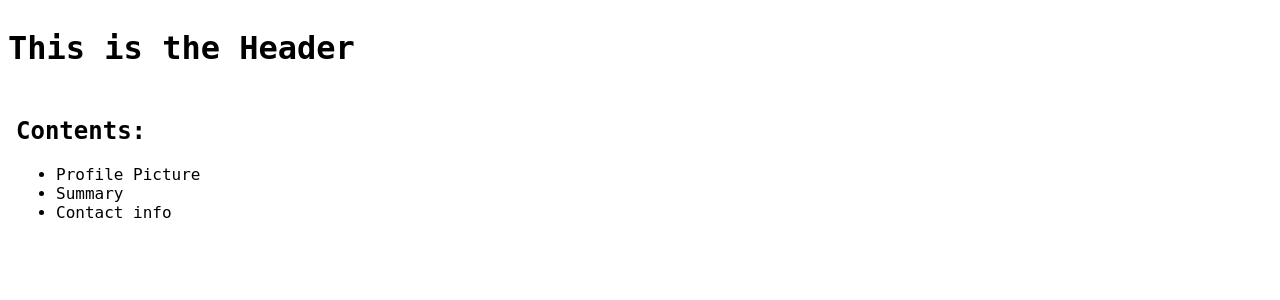
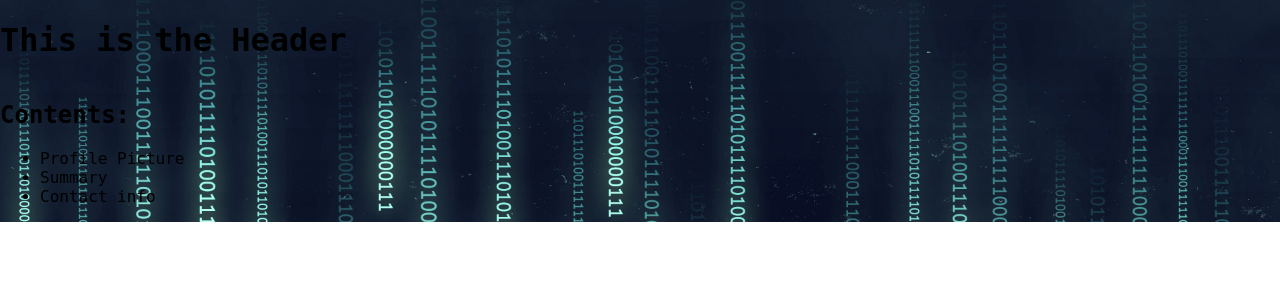
Before and after one commit to russellcape/web-portfolio, a React (Create React App) app: page / in a window 1280 px wide. Shown: the top 300 px of the page. Built offline with nearby package versions, Linux system fonts and the light colour scheme.

Commit message:
Added background image

```diff
--- a/src/App.css
+++ b/src/App.css
@@ -1,5 +1,6 @@
 .App {
     display: flex;
     flex-direction: column;
-    background-image: url();
+    background-image: url(./images/binary-wallpaper.jpg);
+    background-size: 100%;
 }
--- a/src/App.js
+++ b/src/App.js
@@ -1,6 +1,6 @@
 import React from 'react';
 import './App.css';
-import Background from './images/binary-wallpaper.jpeg'
+import './images/binary-wallpaper.jpg'
 
 function App() {
   return (
--- a/src/index.css
+++ b/src/index.css
@@ -1,3 +1,4 @@
 body {
   font-family: DejaVu Sans Mono, monospace;
+  margin: 0;
 }
```
